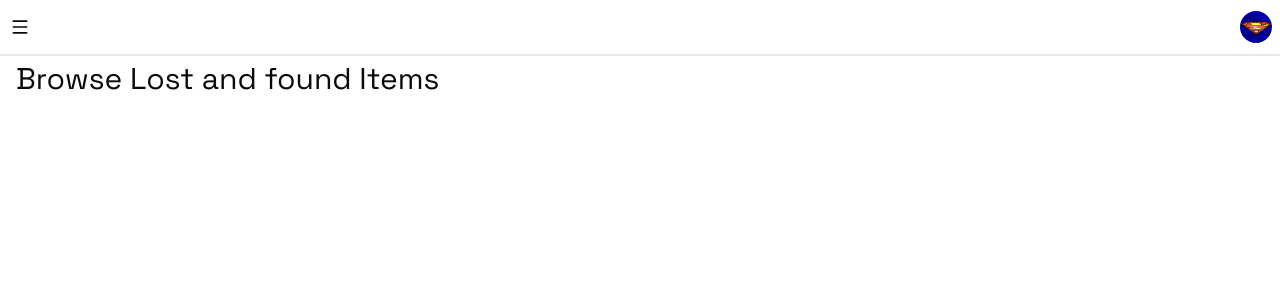
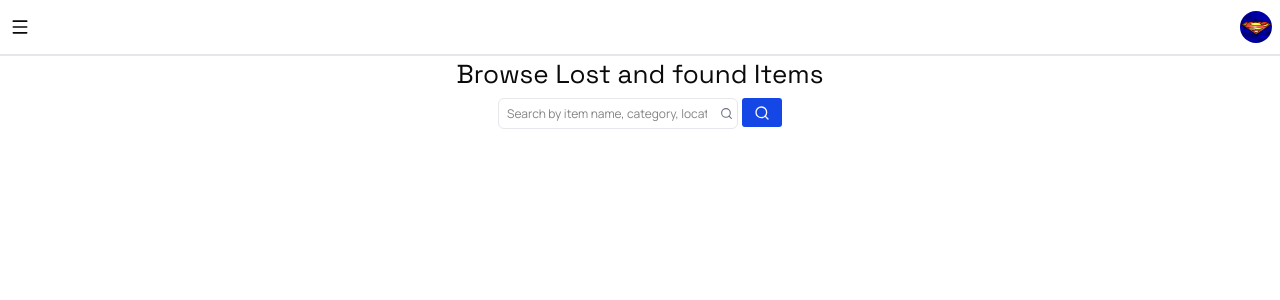
Before and after one commit to Searcher06/Findora, a React (Vite) app in the folder client/: page / in a window 1280 px wide. Shown: the top 300 px of the page. Built offline with nearby package versions, Linux system fonts and the light colour scheme.

Commit message:
building the search frontend

```diff
--- /dev/null
+++ b/client/src/features/items/components/SearchBar.jsx
@@ -0,0 +1,19 @@
+import { Search } from "lucide-react";
+import { Button } from "@/components/ui/button";
+export const SearchBar = ({ className }) => {
+  return (
+    <div className={`flex gap-1 ${className}`}>
+      <div className="flex items-center justify-between border-[1px] w-60 border-gray-200 rounded-sm">
+        <input
+          type="text"
+          className="w-52 h-[29px] pl-2 text-xs border-none font-sans outline-0"
+          placeholder="Search by item name, category, location"
+        />
+        <Search size={17} className="text-gray-500 pr-1" />
+      </div>
+      <Button className={`h-[29px] rounded-[3px] bg-blue-700`}>
+        <Search />
+      </Button>
+    </div>
+  );
+};
--- a/client/src/features/items/pages/Browse.jsx
+++ b/client/src/features/items/pages/Browse.jsx
@@ -1,12 +1,14 @@
 import { Header } from "@/components/Header";
+import { SearchBar } from "../components/SearchBar";
 
 const BrowsePage = () => {
   return (
-    <div>
+    <div className="flex flex-col items-center">
       <Header
         content={"Browse Lost and found Items"}
-        className={"text-3xl font-medium pl-4 leading-7.5 mt-2"}
+        className={"text-[26px] font-medium pl-4 pr-4 leading-7 mt-1"}
       />
+      <SearchBar className={`mt-2.5`} />
     </div>
   );
 };
```
